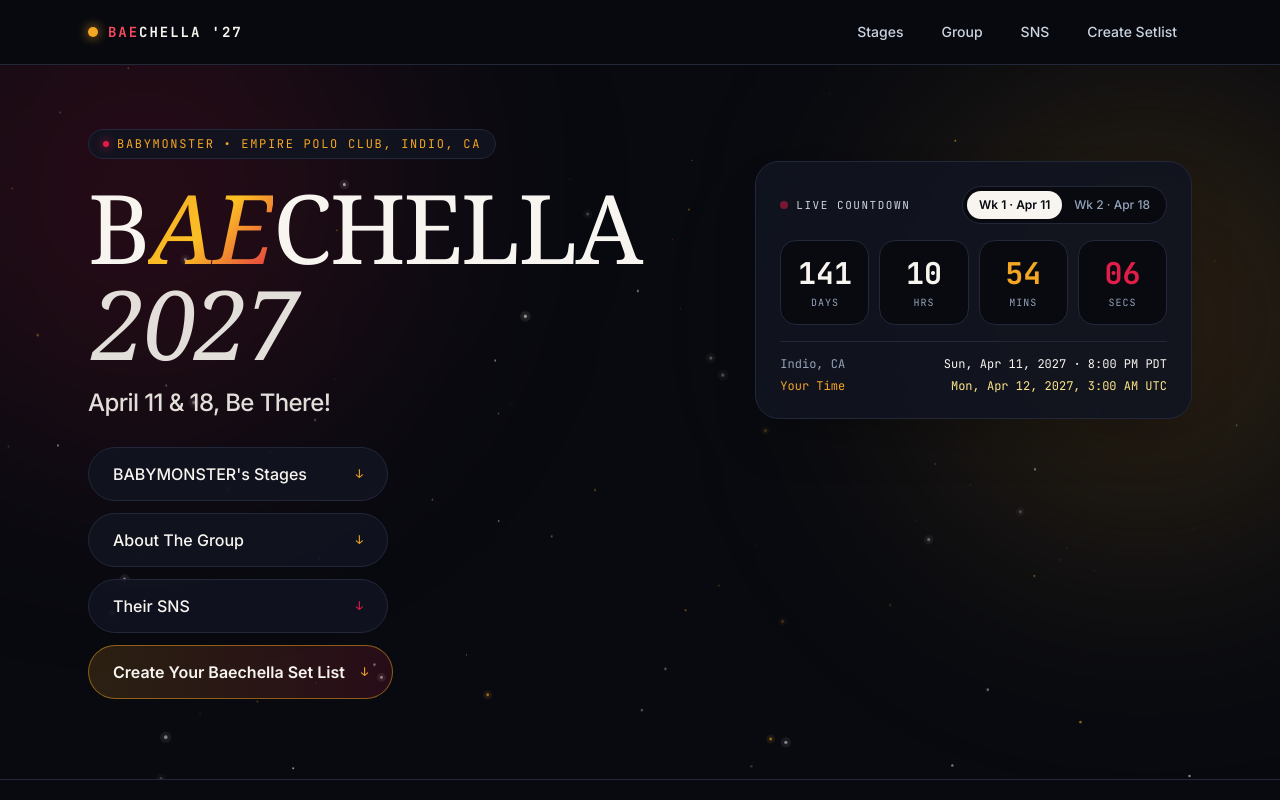
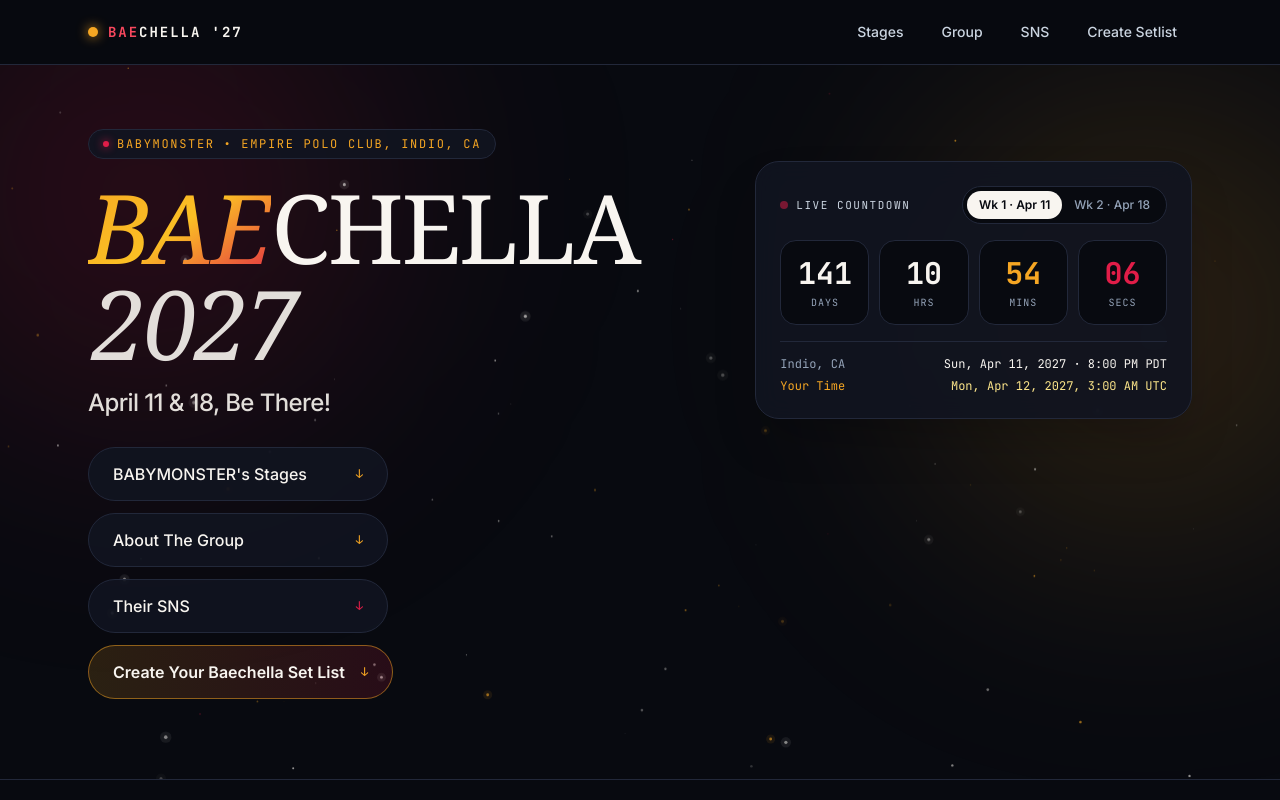
Before and after one commit to felixxxxxxxxxxx-coder/baechella-2027, a plain HTML site: page index.html in a window 1280 px wide. Shown: the top 800 px of the page. Drawn offline with nearby package versions, Linux system fonts and the light colour scheme.

Commit message:
Update index.html

```diff
--- a/index.html
+++ b/index.html
@@ -98,7 +98,7 @@
 
             <!-- Display Title: BAECHELLA 2027 with gold-to-crimson AE -->
             <h1 class="font-serif text-6xl sm:text-7xl md:text-8xl leading-[0.94] tracking-tight text-[#F8F5F0]">
-              <span>B</span><span class="italic bg-gradient-to-br from-[#F5A623] via-amber-400 to-[#E11D48] bg-clip-text text-transparent pr-0.5">AE</span><span>CHELLA</span>
+              <span></span><span class="italic bg-gradient-to-br from-[#F5A623] via-amber-400 to-[#E11D48] bg-clip-text text-transparent pr-0.5">BAE</span><span>CHELLA</span>
               <span class="italic text-[#F8F5F0]/90 ml-1">2027</span>
             </h1>
 
```
